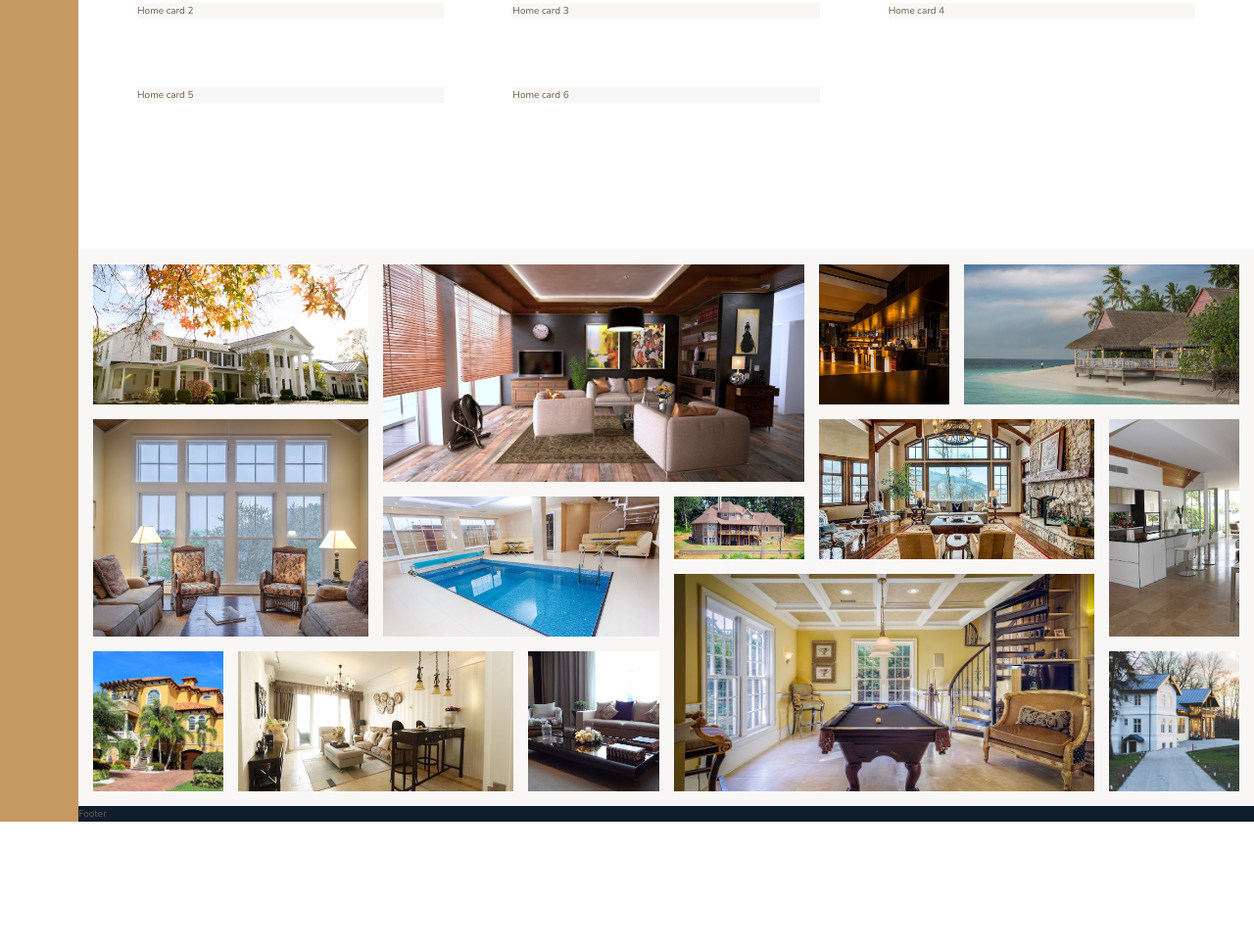
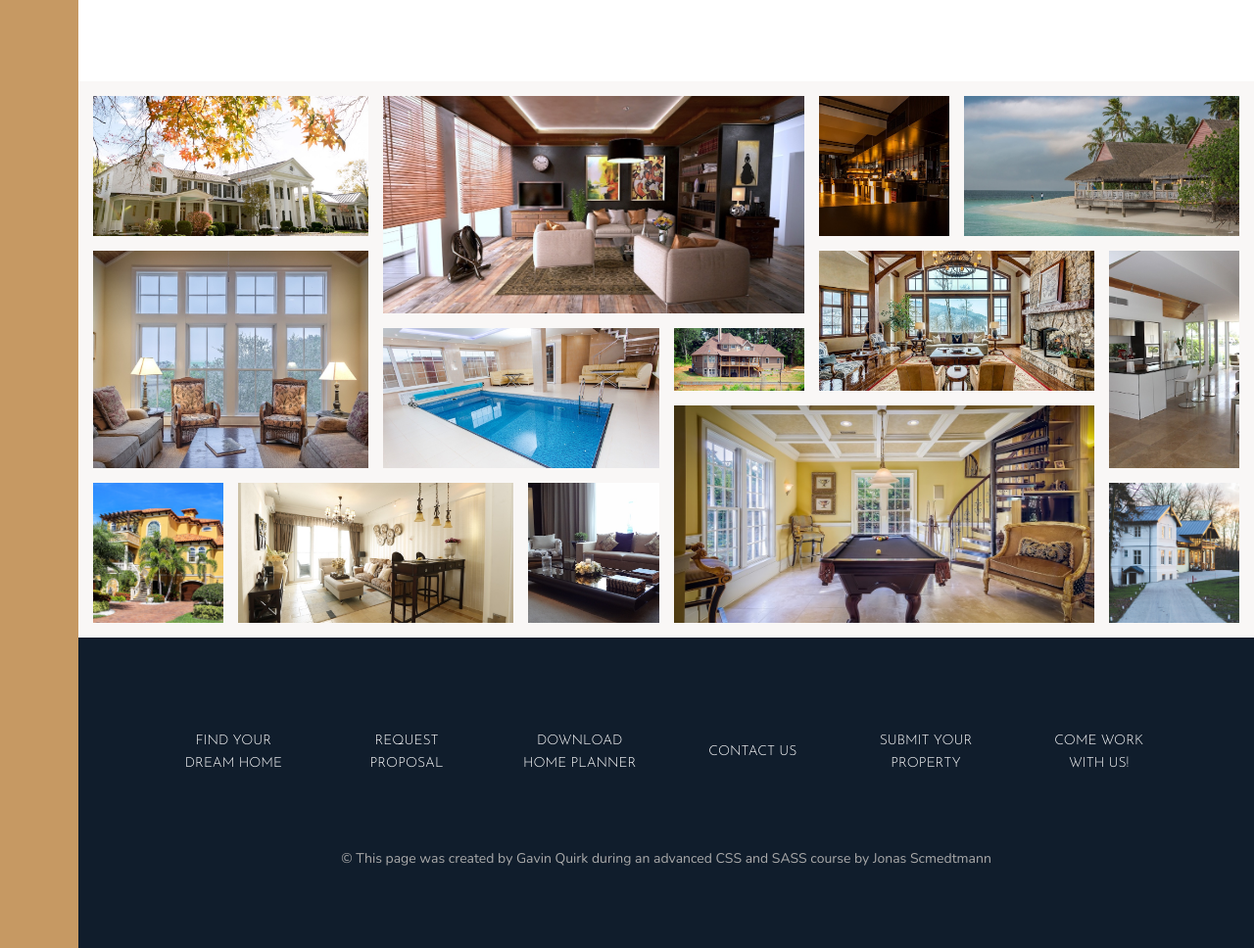
Before and after one commit to gavinquirk/nexter, a website: page index.html in a window 1280 px wide. Shown: the part 2989-3957 px from the top of the page at 98% size. Before the commit the page ends 3828 px from the top, so only its background shows below. Drawn offline with nearby package versions, Linux system fonts and the light colour scheme.

Commit message:
completed footer

```diff
--- a/index.html
+++ b/index.html
@@ -296,16 +296,9 @@
                 </div>
                 <button class="btn home__btn">Contact realtor</button>
             </div>
-
-            <div class="home">Home card 2</div>
-            <div class="home">Home card 3</div>
-            <div class="home">Home card 4</div>
-            <div class="home">Home card 5</div>
-            <div class="home">Home card 6</div>
         </section>
 
         <section class="gallery">
-
             <figure class="gallery__item gallery__item--1"><img src="img/gal-1.jpeg" alt="Gallery image 1" class="gallery__img"></figure>
             <figure class="gallery__item gallery__item--2"><img src="img/gal-2.jpeg" alt="Gallery image 2" class="gallery__img"></figure>
             <figure class="gallery__item gallery__item--3"><img src="img/gal-3.jpeg" alt="Gallery image 3" class="gallery__img"></figure>
@@ -320,16 +313,20 @@
             <figure class="gallery__item gallery__item--12"><img src="img/gal-12.jpeg" alt="Gallery image 12" class="gallery__img"></figure>
             <figure class="gallery__item gallery__item--13"><img src="img/gal-13.jpeg" alt="Gallery image 13" class="gallery__img"></figure>
             <figure class="gallery__item gallery__item--14"><img src="img/gal-14.jpeg" alt="Gallery image 14" class="gallery__img"></figure>
-
-
-
-
-
-
         </section>
 
         <footer class="footer">
-            Footer
+            <ul class="nav">
+                <li class="nav__item"><a href="#" class="nav__link">Find your dream home</a></li>
+                <li class="nav__item"><a href="#" class="nav__link">Request proposal</a></li>
+                <li class="nav__item"><a href="#" class="nav__link">Download home planner</a></li>
+                <li class="nav__item"><a href="#" class="nav__link">Contact us</a></li>
+                <li class="nav__item"><a href="#" class="nav__link">Submit your property</a></li>
+                <li class="nav__item"><a href="#" class="nav__link">Come work with us!</a></li>
+            </ul>
+            <p class="copyright">
+                &copy; This page was created by Gavin Quirk during an advanced CSS and SASS course by Jonas Scmedtmann
+            </p>
         </footer>
     </body>
 </html>
--- a/sass/_footer.scss
+++ b/sass/_footer.scss
@@ -1,4 +1,43 @@
 .footer {
   background-color: $color-secondary;
   grid-column: full-start / full-end;
+  padding: 8rem;
 }
+
+.nav {
+  list-style: none;
+
+  display: grid;
+  grid-template-columns: repeat(auto-fit, minmax(15rem, 1fr));
+  grid-gap: 2rem;
+  align-items: center;
+
+  &__link:link,
+  &__link:visited {
+    font-size: 1.4rem;
+    color: #fff;
+    text-decoration: none;
+    font-family: $font-display;
+    text-transform: uppercase;
+    text-align: center;
+    padding: 1.5rem;
+    display: block;
+    transition: all 0.2s;
+  }
+
+  &__link:hover,
+  &__link:active {
+    background-color: rgba(#fff, .05);
+    transform: translateY(-3px);
+  }
+}
+
+.copyright {
+  font-size: 1.4rem;
+  color: $color-grey-light-2;
+  margin-top: 6rem;
+  margin-right: auto;
+  margin-left: auto;
+  text-align: center;
+  width: 70%;
+}
```
Also changed, not shown: css/style.css.
